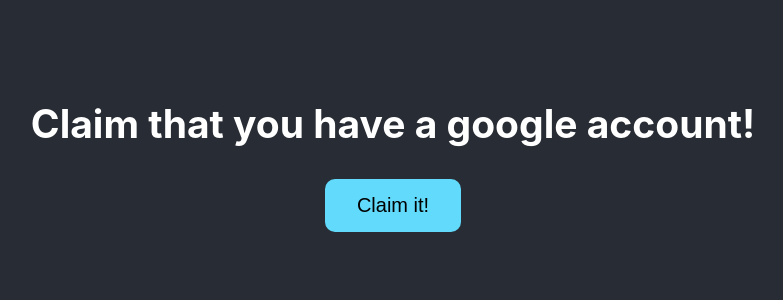
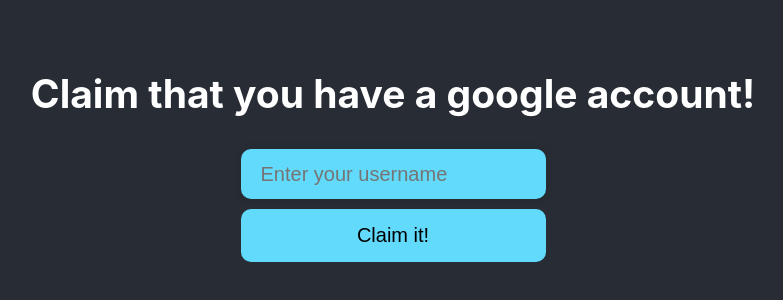
Before and after one commit to reclaimprotocol/reclaim-sdk, a React (Create React App) app in the folder example-frontend/: page / in a window 1280 px wide. Shown: the part 250-550 px from the top of the page, without its empty margins (247-1030 px from the left). Built offline with nearby package versions, Linux system fonts and the light colour scheme; no server answers.

Commit message:
add: username input for templates frontend example

```diff
--- a/example-frontend/src/App.css
+++ b/example-frontend/src/App.css
@@ -135,4 +135,36 @@
   text-decoration: none;
   display: inline-block;
   font-size: 20px;
+  /* change opacity on hover:*/
+  /* opacity: 0.8; */
+  transition: 0.3s;
+  cursor: pointer;
+  /* box-shadow: 0 0 10px rgba(0, 0, 0, 0.1); */
 }
+
+.button:hover {
+  background-color: #61dafb;
+  color: black;
+  opacity: 0.8;
+  /* box-shadow: 0 0 10px rgba(0, 0, 0, 0.1); */
+}
+
+.username-input {
+  height: 50px;
+  border-radius: 10px;
+  border: none;
+  padding: 0 20px;
+  font-size: 20px;
+  font-weight: 500;
+  color: black;
+  background-color: #61dafb;
+  box-shadow: 0 0 10px rgba(0, 0, 0, 0.1);
+  outline: none;
+  transition: 0.3s;
+}
+
+.actions {
+  display: flex;
+  flex-direction: column;
+  gap: 10px;
+}
--- a/example-frontend/src/App.tsx
+++ b/example-frontend/src/App.tsx
@@ -11,6 +11,7 @@
   const [callbackId, setCallbackId] = React.useState<string | null>(null)
   const [status, setStatus] = React.useState<string | null>(null)
   const [loading, setLoading] = React.useState<boolean>(false)
+  const [username, setUsername] = React.useState<string>()
 
   const getStatus = async (callbackId: string) => {
     const response = await axios.get(getStatusUrl + `/${callbackId}`);
@@ -19,7 +20,8 @@
 
   const proveIt = async (e: any) => {
     e.preventDefault();
-    const response = await axios.get(getCallbackUrl)
+    console.log(username)
+    const response = await axios.get(getCallbackUrl + '/' + username)
 
     setCallbackId(response.data.callbackId)
     setCallbackUrl(response.data.url);
@@ -44,14 +46,25 @@
 
         <h2>Claim that you have a google account!</h2>
 
-        {!callbackUrl &&
+
+
+        {!callbackUrl && <div className='actions'>
+
+          <input
+          onChange={(e) => setUsername(e.target.value)}
+          placeholder="Enter your username"
+          value={username}
+          className="username-input"
+        />
+
         <button
           className="button"
-          disabled={!!callbackUrl}
+          disabled={(!!callbackUrl) || (!username)}
           onClick={proveIt}
         >
           Claim it!
         </button>
+        </div>
 
         }
         {callbackUrl &&
```
